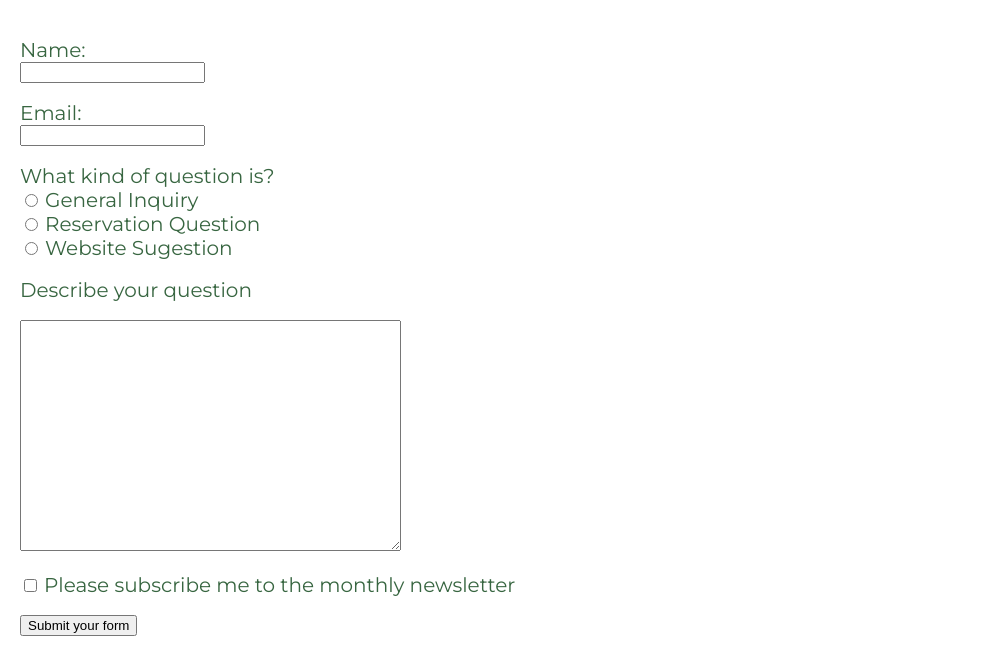
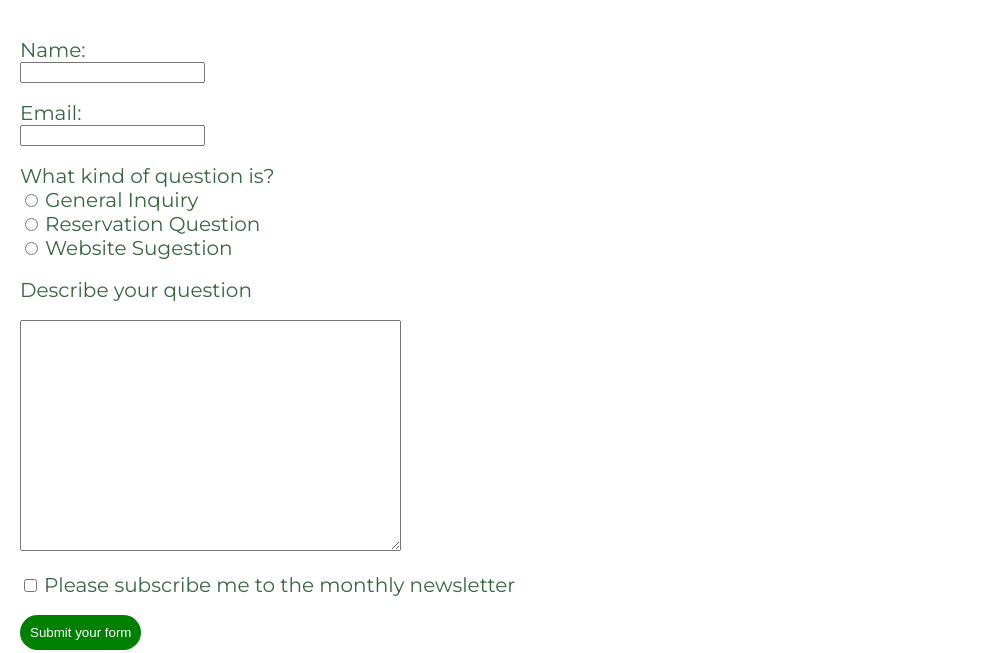
Before and after one commit to kemayerar/wdd130, a plain HTML site: page wwr/contact.html in a window 1280 px wide. Shown: the part 2483-3136 px from the top of the page, without its empty margins (0-993 px from the left). Drawn offline with Linux system fonts and the light colour scheme.

Commit message:
styling button

```diff
--- a/wwr/styles/rafting.css
+++ b/wwr/styles/rafting.css
@@ -150,6 +150,17 @@ h2 {
 .team-cards img {
   width: auto;
 }
+
+button {
+  padding: 10px;
+  background-color: green;
+  color: white;
+  border-radius: 20px;
+  border-style: none;
+}
+button:hover {
+  background-color: #386641;
+}
 /* Footer */
 
 footer {
```
